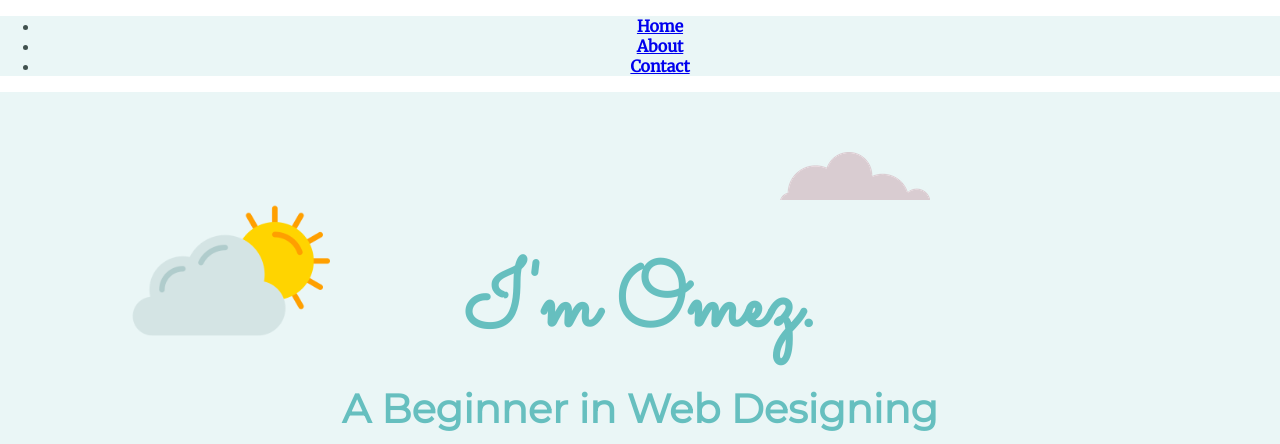
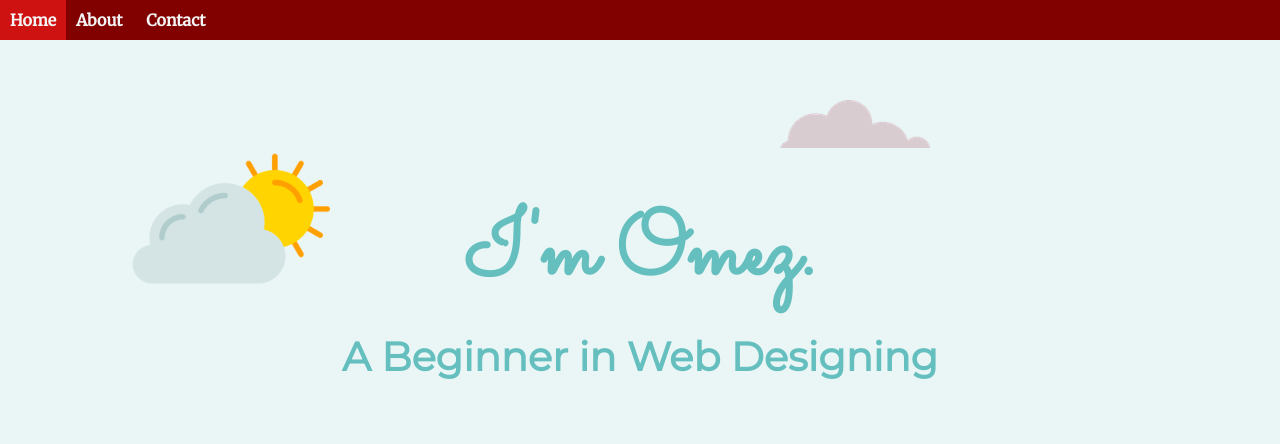
Before and after one commit to SayyadOmez/CV, a plain HTML site: page index.html in a window 1280 px wide. Shown: the top 444 px of the page. Drawn offline with Linux system fonts and the light colour scheme.

Commit message:
Update styles.css

```diff
--- a/css/styles.css
+++ b/css/styles.css
@@ -6,6 +6,7 @@ body {
     font-weight: bold;
 
 }
+
 
 
 div {
@@ -45,10 +46,46 @@ hr {
     border-bottom: none;
 
 }
+.nav{
+    background-color: #810000;
+    text-align: left;
+}
 
 p {
     line-height: 1.8;
+
 }
+ul{
+    margin: 0;
+    padding-left: 0;
+}
+li{
+    display: inline-block;
+    margin: 0;
+    padding: 10px;
+    color: whitesmoke;
+
+
+}
+.na{
+    text-decoration: none;
+    color: whitesmoke;
+}
+.home{
+    background-color: black;
+    padding-left: 10px;
+
+}
+.about{
+    margin-left: -4px;
+}
+li:hover{
+    background-color: #ce1212;
+
+}
+
+
+
 
 
 .bottom-cloud {
```
